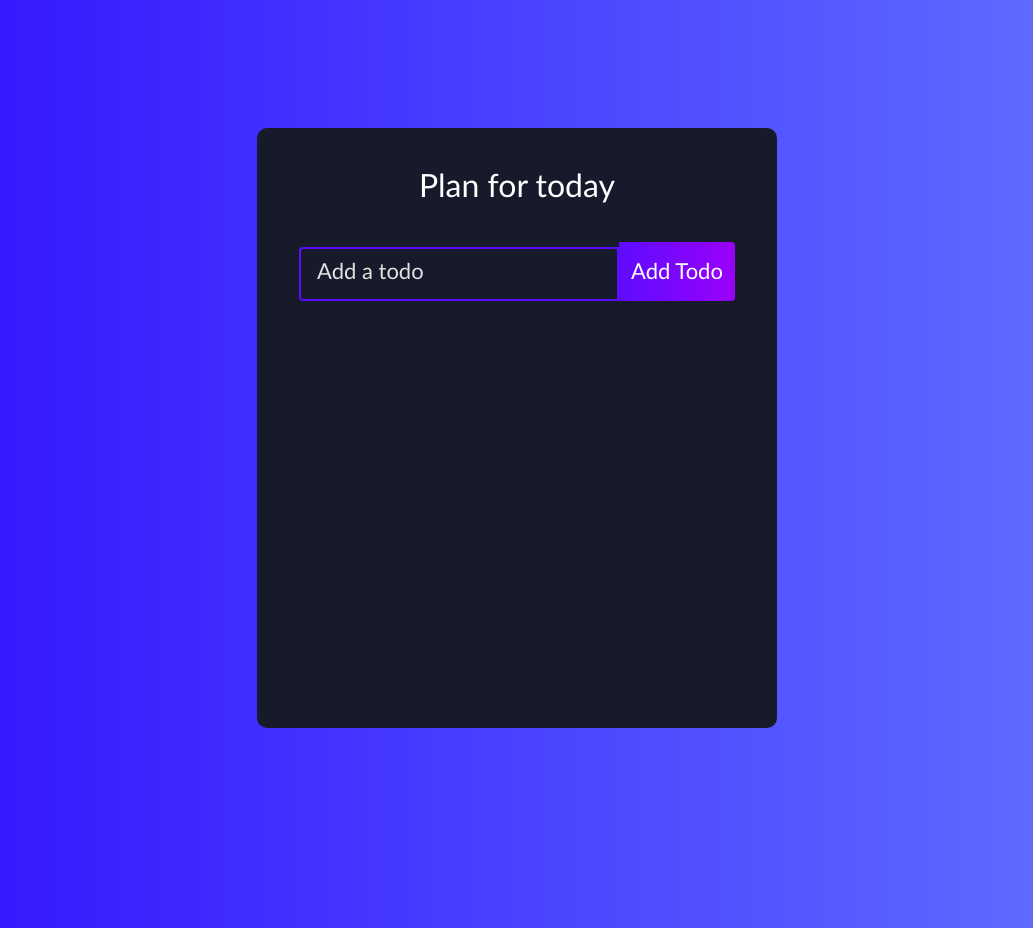
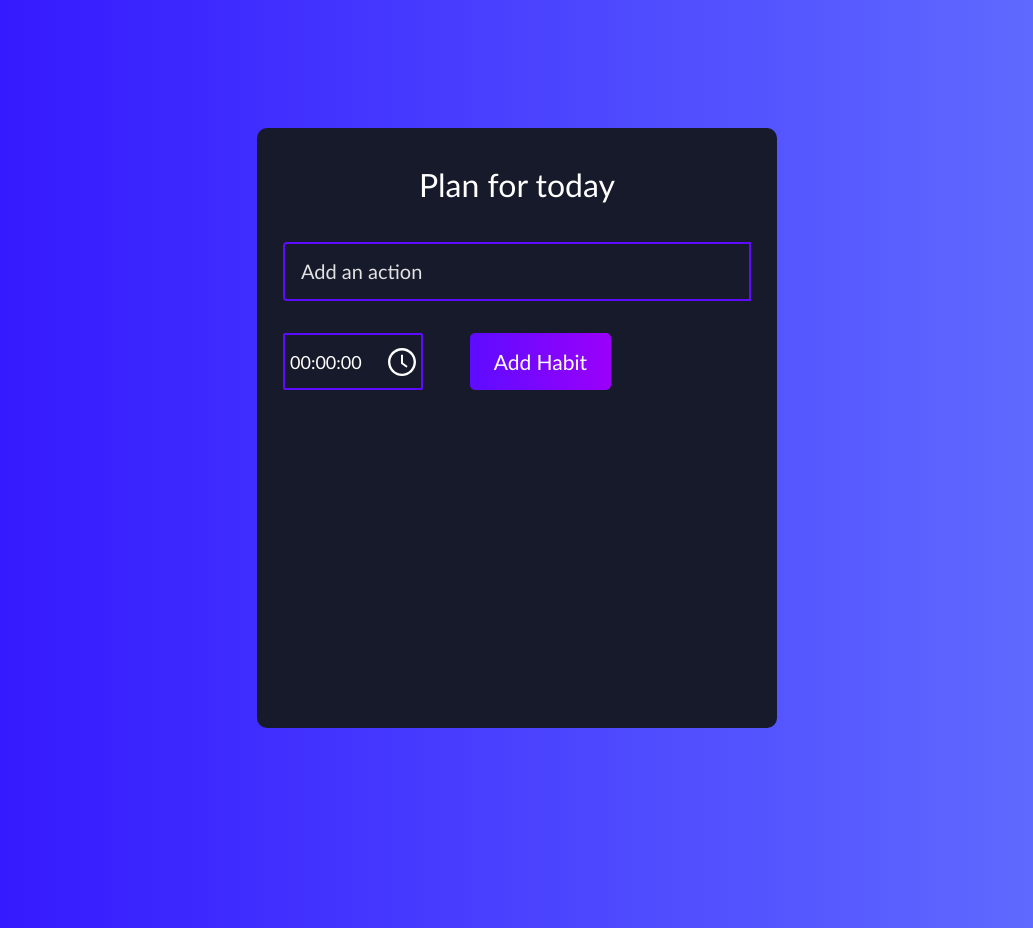
Before and after one commit to lehoangkhoi01/HabitReminder, a React (Create React App) app in the folder my-app/: page / in a window 1280 px wide. Shown: the whole page, without its empty margins (123-1156 px from the left). Built offline with nearby package versions, Linux system fonts and the light colour scheme.

Commit message:
update functions

```diff
--- a/my-app/package.json
+++ b/my-app/package.json
@@ -7,6 +7,7 @@
     "@testing-library/react": "^9.3.2",
     "@testing-library/user-event": "^7.1.2",
     "antd": "^4.7.0",
+    "moment": "^2.29.1",
     "react": "^16.14.0",
     "react-dom": "^16.14.0",
     "react-icon": "^1.0.0",
--- /dev/null
+++ b/my-app/src/Components/Notification.js
@@ -0,0 +1,27 @@
+import React from 'react'
+import { notification, Space } from 'antd';
+
+
+function Notification({notify, todo}) {
+    const openNotification = (placement, todo) => {
+        notification.info({
+          message: `Notification ${todo.context}`,
+          description:
+            'You have deadline in 30 minutes',
+          placement,
+        });
+    }
+
+    return (
+        <div>
+            <Space>
+              {notify? openNotification('bottomRight', todo) : ''}
+                {/* <Button type="primary" onClick={() => openNotification('bottomRight')}>
+                    Button
+                </Button> */}
+            </Space>
+        </div>
+    )
+}
+
+export default Notification
--- a/my-app/src/Components/Todo.css
+++ b/my-app/src/Components/Todo.css
@@ -1,12 +1,6 @@
 .complete {
     text-decoration: line-through;
     opacity: 0.4;
-}
-
-.todo-container {
-    display: flex;
-    flex-direction: row;
-    position: relative;
 }
 
 .todo-row {
@@ -23,6 +17,7 @@
     padding: 16px;
     border-radius: 5px;
     width: 90%;
+    font-size: 1.3em;
 }
 
 .todo-row:nth-child(4n + 1) {
@@ -52,15 +47,18 @@
 .icons {
     display: flex;
     align-items: center;
-    font-size: 24px;
+    font-size: 28px;
     cursor: pointer;
 }
 
-.delete-icon {
+.delete-icons {
     margin-right: 5px;
-    color: #fff;
 }
 
-.edit-icon {
-    color: #fff;
+.delete-icons:hover {
+    color: red;
 }
+
+.edit-icons:hover {
+    color: red;
+}
--- a/my-app/src/Components/Todo.js
+++ b/my-app/src/Components/Todo.js
@@ -5,11 +5,10 @@ import {TiEdit} from 'react-icons/ti';
 import "./Todo.css"
 
 
-function Todo({todo, completeTodo, removeTodo, updateTodo}) {
+function Todo({todo, removeTodo, updateTodo}) {
     const [edit, setEdit] = useState({
         id: null,
         value: ''
-
     })
 
     const submitUpdate = value => {
@@ -24,19 +23,22 @@ function Todo({todo, completeTodo, removeTodo, updateTodo}) {
         return <TodoForm edit={edit} onSubmit={submitUpdate}/>
     }
 
-    return todo.map((todo, index) => (
+    return (
+        todo.map((todo,index) => (
         <div className={todo.isComplete ? 'todo-row complete' : 'todo-row'} key={index}>
-            <div className="todo-container" key={todo.id} onClick={() => completeTodo(todo.id)}>
-                {todo.text}
+            <div  key={todo.id}>
+                {todo.content.text}
             </div>
-
+            <div>
+                Deadline: {todo.content.deadline}
+            </div>
             <div className="icons">
-                <RiCloseCircleLine onClick={() => removeTodo(todo.id)} className='delete-icons'/>
-                <TiEdit onClick={() => setEdit({id: todo.id, value: todo.text})} className='edit-icons'/>
+                <RiCloseCircleLine onClick={() => removeTodo(todo)} className='delete-icons'/>
+                <TiEdit onClick={() => setEdit({id: todo.id, value: todo.content})} className='edit-icons'/>
             </div>
-
         </div>
-    ))
+        ))
+    )
 }
 
 export default Todo
--- a/my-app/src/Components/TodoForm.css
+++ b/my-app/src/Components/TodoForm.css
@@ -1,33 +1,45 @@
 .todo-form {
-    margin-bottom: 32px;
+    margin-bottom: 20px;
+    display: flex;
+    flex-direction: column;
+    justify-content: center;
+    align-items: center;
+    padding: 0 5% 0 5%;
 }
 
 .todo-input {
-    padding: 14px 32px 14px 16px;
+    padding: 16px 32px 14px 16px;
     border-radius: 4px 0 0 4px;
     border: 2px solid #5d0cff;
     outline: none;
-    width: 320px;
+    width: 100%;
     background: transparent;
     color: #fff;
+    font-size: 16px;
+    margin-bottom: 2em;
 }
 
 .todo-input::placeholder {
     color: #e2e2e2;
-    font-size: 22px;
+    font-size: 20px;
+}
+
+.row {
+    display: flex;
+    width: 100%;
 }
 
 .todo-button {
     padding: 12px;
     border: none;
-    border-radius: 0 4px 4px 0;
+    border-radius: 5px;
     cursor: pointer;
     outline: none;
     background: linear-gradient(90deg,rgba(93, 12, 255, 1) 0%,rgba(155, 0, 250, 1) 100%);
     color: #fff;
     text-transform: capitalize;
-    font-size: 22px;
-
+    font-size: 21px;
+    width: 30%;
 }
 
 .todo-input.edit {
@@ -42,3 +54,21 @@
     );
     padding: 16px 22px;
 }
+
+.time-picker {
+    width: 30%;
+    background-color: transparent;
+    font-size: 2em;
+    border: 2px solid #5d0cff;
+    padding: 10px 5px 10px 5px;
+    margin-right: 10%;
+}
+
+.ant-picker-suffix {
+    color: #fff;
+}
+
+.ant-picker-input > input {
+    color: #fff;
+    font-size: 18px;
+}
--- a/my-app/src/Components/TodoForm.js
+++ b/my-app/src/Components/TodoForm.js
@@ -1,8 +1,13 @@
 import React, {useState, useEffect, useRef} from 'react'
+import { TimePicker } from 'antd';
+import moment, { duration } from 'moment';
 import "./TodoForm.css"
 
 function TodoForm(props) {
     const [input, setInput] = useState('')
+    const [time, setTime] = useState(moment('00:00:00', 'HH:mm:ss'))
+    const timeNow = moment()
+
     const inputRef = useRef(null)
     useEffect(() => {
         inputRef.current.focus()
@@ -16,11 +21,15 @@ function TodoForm(props) {
         e.preventDefault();
         props.onSubmit({
             id: Math.floor(Math.random() * 10000),
-            text: input
+            content: {
+              text: input,
+              deadline: time.format('LTS'),
+              duration: time.diff(timeNow,"seconds")
+            }
         })
         setInput('');
+        setTime(moment('00:00:00', 'HH:mm:ss'));
     };
-
 
     return (
         <form onSubmit={handleSubmit} className='todo-form'>
@@ -34,23 +43,41 @@ function TodoForm(props) {
             ref={inputRef}
             className='todo-input edit'
           />
-          <button onClick={handleSubmit} className='todo-button edit'>
-            Update
-          </button>
+          <div className="row">
+            <TimePicker
+              defaultValue={moment('00:00:00', 'HH:mm:ss')}
+              className="time-picker"
+              value={time}
+              allowClear={false}
+              onChange={setTime}/>
+
+            <button onClick={handleSubmit} className='todo-button edit'>
+              Update
+            </button>
+          </div>
         </>
       ) : (
         <>
           <input
-            placeholder='Add a todo'
+            placeholder='Add an action'
             value={input}
             onChange={handleChange}
             name='text'
             className='todo-input'
             ref={inputRef}
           />
-          <button onClick={handleSubmit} className='todo-button'>
-            Add todo
-          </button>
+          <div className="row">
+            <TimePicker
+              defaultValue={moment('00:00:00', 'HH:mm:ss')}
+              value={time}
+              onChange={setTime}
+              allowClear={false}
+              className="time-picker"/>
+
+            <button onClick={handleSubmit} className='todo-button'>
+              Add habit
+            </button>
+          </div>
         </>
       )}
     </form>
--- a/my-app/src/Components/TodoList.css
+++ b/my-app/src/Components/TodoList.css
@@ -1,5 +1,32 @@
+.form-heading {
+    display: flex;
+    flex-direction: row;
+    justify-content: center;
+    position: relative;
+}
+
 h1 {
     margin: 32px 0;
     color: #fff;
     font-size: 32px;
+    cursor: default;
 }
+
+.notification-icon {
+    margin-left: .7em;
+    font-size: 2em;
+    color: #cc8e35;
+    margin-top: 9%;
+    cursor: pointer;
+}
+
+.notification-icon:hover {
+    color: #ffb142;
+}
+
+.notification-count {
+    margin-top: 8%;
+    z-index: 1;
+    margin-left: -12px;
+    cursor: pointer;
+}
--- a/my-app/src/Components/TodoList.js
+++ b/my-app/src/Components/TodoList.js
@@ -1,54 +1,111 @@
 import React, {useState} from 'react'
 import TodoForm from './TodoForm'
 import Todo from './Todo'
+import Notification from './Notification'
 import "./TodoList.css"
+import { notification } from 'antd';
 
 function TodoList() {
     const [todos, setTodos] = useState([])
+    const [timeoutManager, setTimeoutManager] = useState({})
 
-    const addTodo = todo => {
-        if(!todo.text || /^\s*$/.test(todo.text)) {
+    const addTodo = (todo) => {
+        if(!todo.content.text || /^\s*$/.test(todo.content.text)) {  // validate input
+            return;
+        }
+        if (!todo.content.deadline || /^\s*$/.test(todo.content.deadline)) {
             return;
         }
 
         const newTodos = [todo, ...todos]
+        setTodos(newTodos)
 
-        setTodos(newTodos)
+        const timeout = setAlertTodo(todo, onAlert);
+        setTimeoutManager((manager) => {
+            if (todo) {
+                let newManager = {...manager};
+                newManager[todo.id] = timeout;
+                return newManager;
+            }
+        });
+    }
+
+    const onAlert = (id) => {
+        if (!todos[id]){
+            return;
+        }
+        console.log("onAlert");
+        const timeout = setAlertTodo(todos[id], onAlert);
+        setTimeoutManager((manager) => {
+            manager[id] = timeout;
+        });
+    }
+    const setAlertTodo = (todo, cb) => {
+        let manager = setTimeout(() => {
+            openNotification("bottomRight", todo);
+            cb(todo.id);
+        }, todo.content.duration * 1000);
+        // console.log(`setAlert =>>${manager}`)
+        return manager;
     }
 
     const updateTodo = (todoId, newValue) => {
-        if(!newValue.text || /^\s*$/.test(newValue.text)) {
+        if(!newValue.content.text || /^\s*$/.test(newValue.content.text)) {
             return;
         }
+        setTodos(prev => prev.map(item => (item.id) === todoId ? newValue : item))
 
-        setTodos(prev => prev.map(item => (item.id) === todoId ? newValue : item))
+
+        const timeout = setAlertTodo(newValue, onAlert); // update new timeout
+        setTimeoutManager((manager) => {
+            if (newValue) {
+                let newManager = {...manager};
+                newManager[newValue.id] = timeout;
+                return newManager;
+            }
+        })
     }
 
-    const removeTodo = id => {
-        const removeArr=[...todos].filter(todo=>todo.id !== id)
-
+    const removeTodo = todo => {
+        const removeArr=[...todos].filter(el=>el.id !== todo.id)
         setTodos(removeArr)
+        clearTimeout(timeoutManager[todo.id])
+        // console.log(timeoutManager[todo.id])
     }
 
+    // const completeTodo = id => {
+    //     let updatedTodos = todos.map(todo => {
+    //         if (todo.id === id) {
+    //             todo.isComplete = !todo.isComplete
+    //         }
+    //         return todo
+    //     })
+    //     setTodos(updatedTodos)
+    // }
 
+    // const isDeadline = todo => {
+    //     if (todo.content.duration <= 30) {
+    //         return true;
+    //     }
+    //     return false;
+    // }
 
-    const completeTodo = id => {
-        let updatedTodos = todos.map(todo => {
-            if (todo.id === id) {
-                todo.isComplete = !todo.isComplete
-            }
-            return todo
-        })
-
-        setTodos(updatedTodos)
+    const openNotification = (placement, todo) => {
+        notification.info({
+          message: `Notification ${todo.content.text}`,
+          description:
+            'You have deadline in 30 minutes',
+          placement,
+        });
     }
-
-
     return (
         <div>
-            <h1>Plan for today</h1>
+            <div className="form-heading">
+                <h1>Plan for today</h1>
+            </div>
             <TodoForm onSubmit={addTodo}/>
-            <Todo todo={todos} completeTodo={completeTodo} removeTodo={removeTodo} updateTodo ={updateTodo}/>
+            <Todo todo={todos} removeTodo={removeTodo} updateTodo ={updateTodo}/>
+            {/* <Notification notify={isDeadline} todo={todos}/> */}
         </div>
     )
 }
```
Also changed, not shown: 1 other file (tests, documents, lock files or other folders).
